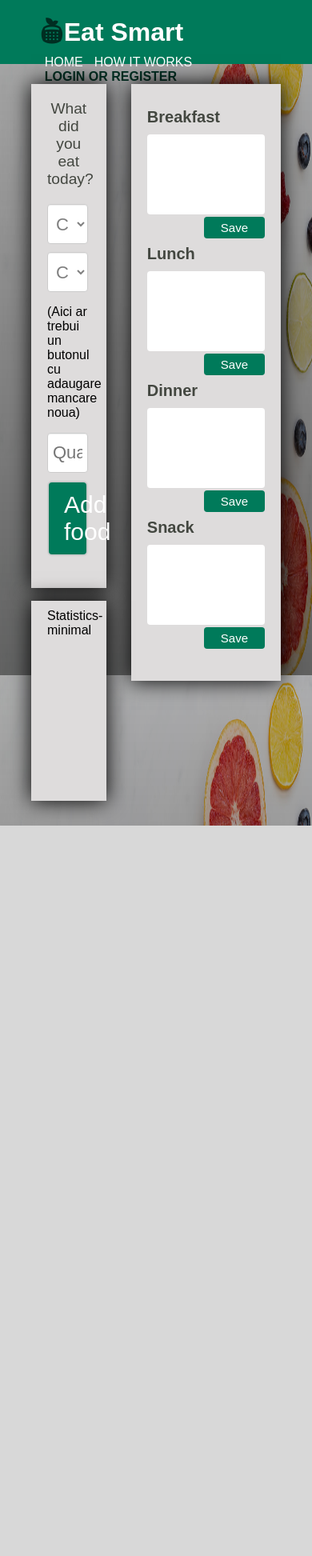
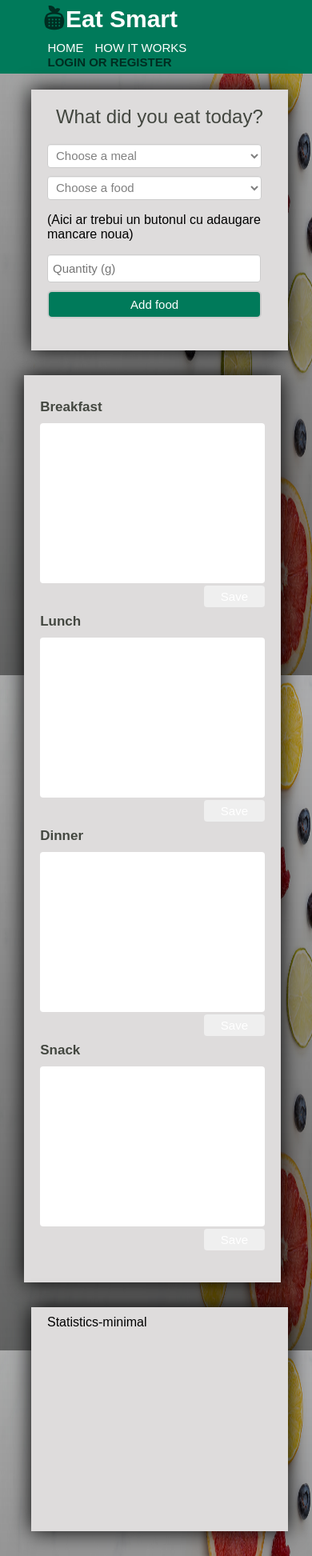
Before and after one commit to AnaRosu/Cal-o-web, a PHP site: page /today.html in a window 390 px wide. Shown: the whole page at 80% size. Before the commit the page ends 1032 px from the top, so only its background shows below. Run offline with PHP 8.4, Linux system fonts and the light colour scheme.

Commit message:
Pagina -Today- responsive + fisiere validate

```diff
--- a/css/today.css
+++ b/css/today.css
@@ -4,16 +4,15 @@ body{
     padding: 0;
     margin: 0;
     background: linear-gradient(rgba(0, 0, 0, 0.3), rgba(0, 0, 0, 0.6)), url("image2.jpg"), no-repeat center center fixed;
-    background-size: 100%;
-    min-height: 100%;
+    background-size: 100% 100%;
+    min-height: 750px;
+    background-attachment: fixed;
   }
-  *
-  {
-    box-sizing: border-box;
-  }
+
 /* container for header , all sections  */
 .container{
   width: 75%;
+  overflow: hidden;
   margin: auto;
   }
 
@@ -28,7 +27,7 @@ header{
     background:#007a5a;
     color:#fff;
     padding-top: 20px;
-    min-height: 80px;
+    min-height: 50px;
 }
 header #branding{
     float: left;
@@ -135,8 +134,9 @@ i.fab {
 
 .form h2 {
 	color: #434740;
-  font-size: 1.2rem;
+  font-size: 1.5rem;
 	margin: 10px 0 20px 0;
+  font-weight: bold;
   text-align: center;
 }
 .form2 h2{
@@ -167,8 +167,7 @@ i.fab {
   border: 1px solid #44C7A9;
 }
 
-input[type="text"],
-input[type="password"] {
+input[type="text"]{
 	display: block;
   color: gray;
 	background-color: #ffffff;
@@ -180,14 +179,17 @@ input[type="password"] {
   border-radius: 4px;
   margin-bottom: 10px;
 }
-
+#quantity{
+  width: 92%;
+  height: 45px;
+}
 #add-food, #statistics{
   float: left;
   width: 30%;
 }
 #statistics{
   margin-top: 5%;
-  height: 250px;
+  height: 230px;
   margin-bottom: 10%;
 }
 #calendar{
@@ -238,3 +240,124 @@ input:focus {
   background-color: white;
   border-radius: 4px;
 }
+
+@media only screen and (min-width: 1080px) and (max-width:1300px){
+  #add-food{
+    width: 30%;
+  }
+  #calendar{
+    width: 55%;
+  }
+  #quantity{
+    width: 90%;
+    height: 40px;
+  }
+
+}
+@media only screen and (min-width: 800px) and (max-width:1080px){
+  #add-food{
+    width: 30%;
+  }
+  #calendar{
+    width: 55%;
+  }
+  #quantity{
+    width: 90%;
+    height: 40px;
+  }
+}
+@media only screen and (min-width: 601px) and (max-width:800px){
+  body{min-height: 700px;}
+  header{padding: 5px;}
+  header h1{font-size: 30px;}
+  header nav  ul li a  { font-size: 15px;}
+  #add-food,#calendar,#statistics{
+    width: 90%;
+  }
+  .meal-section{
+    height: 250px;
+  }
+  .form,.form2,.form3{
+    margin-bottom: 10%;
+    float: none;
+  }
+  #quantity{
+    width: 92%;
+  }
+   .meal-section{
+    height: 200px;
+  }
+}
+@media only screen and (min-width: 450px) and (max-width: 601px){
+
+  body{min-height: 700px;}
+  header{padding: 5px;}
+  header h1{font-size: 30px;}
+  header nav  ul li a  { font-size: 15px;}
+  #add-food,#calendar,#statistics{
+    width: 90%;
+  }
+  .meal-section{
+    height: 250px;
+  }
+  .form,.form2,.form3{
+    margin-bottom: 10%;
+    float: none;
+  }
+  input[type = "text"],.my_select{
+    height: 40px;
+    font-size: 15px;
+  }
+  #quantity{
+    width: 90%;
+    height: 35px;
+  }
+  .btn-submit{
+    padding: 5px 10px;
+    height: 45px;
+    font-size: 15px;
+  }
+  #statistics{
+    margin-top: 0;
+  }
+  .form2 h2 {
+    font-size: 19px;
+  }
+}
+
+@media only screen and (max-width:450px){
+  body{min-height: 700px;}
+  header{padding: 5px;}
+  header h1{font-size: 30px;}
+  header nav  ul li a  { font-size: 15px;}
+  #add-food,#calendar,#statistics{
+    width: 90%;
+  }
+  .form,.form2,.form3{
+    margin-bottom: 10%;
+    float: none;
+  }
+  input[type = "text"],.my_select{
+    height: 30px;
+    font-size: 15px;
+  }
+  .btn-submit{
+    padding: 5px 10px;
+    height: 35px;
+    font-size: 15px;
+  }
+  #quantity{
+    width: 90%;
+    height: 25px;
+  }
+  .form2 h2 {
+    font-size: 17px;
+  }
+
+  #statistics{
+    margin-top: 0;
+  }
+  .meal-section{
+    height: 200px;
+  }
+}
--- a/css/userform.css
+++ b/css/userform.css
@@ -269,7 +269,6 @@ header nav  ul li a  { font-size: 15px;}
   font-size: 15px;
   width: 90%;
   margin-left: 5%;
-  float: center;
 }
 .dropdown,.dropdown2,.form-group input[type=text]{
   height: 35px;
@@ -305,7 +304,6 @@ header nav  ul li a  { font-size: 15px;}
     width: 90%;
     font-size: 15px;
     margin:5%;
-  float: center;
   }
   .dropdown{
     font-size: 15px;
--- a/today.html
+++ b/today.html
@@ -57,22 +57,22 @@
     <h2 class="form-title">Breakfast</h2>
     <div class="meal-section">
     </div>
-    <button type="button" class="btn-save" id="register">Save</button></br>
+    <button type="button" class="btn-save">Save</button><br>
 
     <h2 class="form-title">Lunch</h2>
     <div class="meal-section">
     </div>
-    <button type="button" class="btn-save" id="register">Save</button></br>
+    <button type="button" class="btn-save" >Save</button><br>
 
     <h2 class="form-title">Dinner</h2>
     <div class="meal-section">
     </div>
-    <button type="button" class="btn-save" id="register">Save</button></br>
+    <button type="button" class="btn-save">Save</button><br>
 
     <h2 class="form-title">Snack</h2>
     <div class="meal-section">
     </div>
-    <button type="button" class="btn-save" id="register">Save</button></br>
+    <button type="button" class="btn-save">Save</button><br>
   </div>
 
   <div class="form3" id="statistics">
--- a/userform.html
+++ b/userform.html
@@ -96,6 +96,7 @@
       <select class="dropdown" id="select_month"></select>
       <select class="dropdown" id="select_year"></select>
     </div>
+
     <div class="form-group">
       <label>Activity level:</label><br>
       <select class="dropdown2" name="activity">
```
Lines whose indentation alone changed are shown as unchanged.
